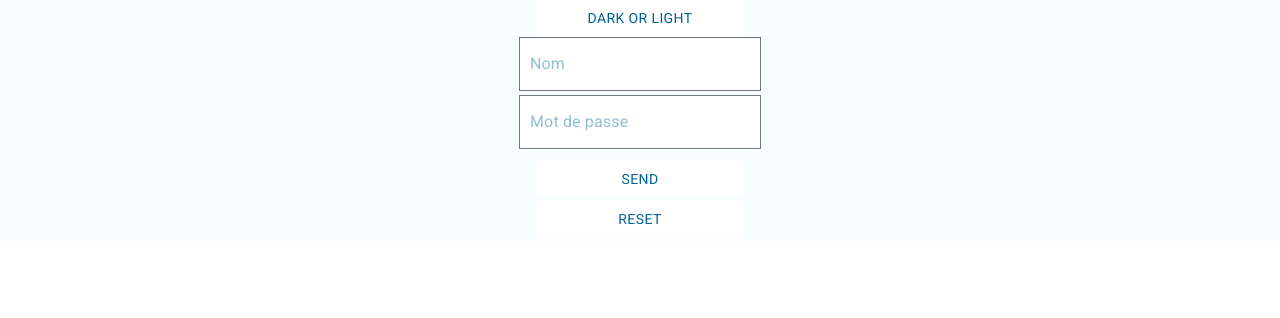
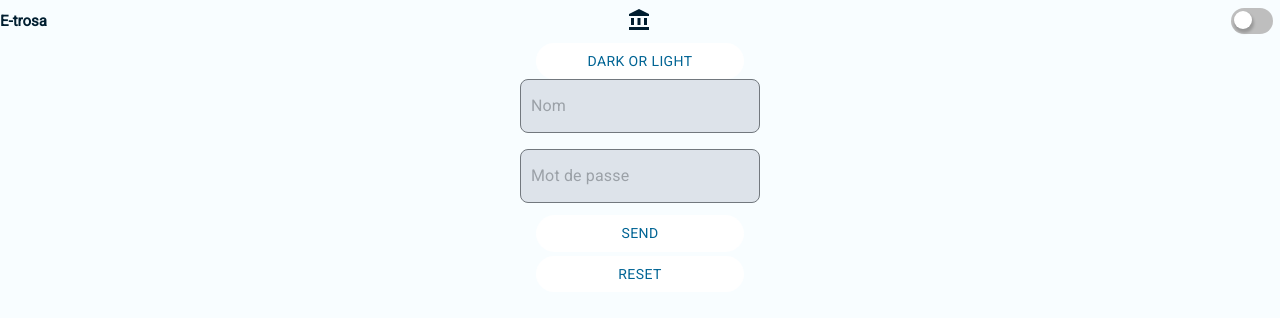
Before and after one commit to TianaNanta/e-trosa, a React (Create React App) app in the folder frontend/my-app/: page / in a window 1280 px wide. Shown: the top 318 px of the page. Built offline with nearby package versions, Linux system fonts and the light colour scheme.

Commit message:
There is a bug somewhere

```diff
--- a/frontend/my-app/package.json
+++ b/frontend/my-app/package.json
@@ -6,6 +6,7 @@
     "@emotion/react": "^11.10.6",
     "@emotion/styled": "^11.10.6",
     "@fontsource/roboto": "^4.5.8",
+    "@mui/icons-material": "^5.11.9",
     "@mui/material": "^5.11.10",
     "@mui/styled-engine-sc": "^5.11.9",
     "@testing-library/jest-dom": "^5.16.5",
--- a/frontend/my-app/src/App.styled.ts
+++ b/frontend/my-app/src/App.styled.ts
@@ -7,6 +7,7 @@ export const AppBackground = styled.div`
     /* background-repeat: no-repeat; */
     /* background-size: cover; */
     background-color: ${props => props.theme.themode.background};
+    height: 100vh;
 `
 
 export const CenterBox = styled(Box)`
--- a/frontend/my-app/src/App.tsx
+++ b/frontend/my-app/src/App.tsx
@@ -7,6 +7,7 @@ import theme from './core/theme/index';
 import DarkTheme  from './core/theme/theme2';
 import GlobalStyle from './core/theme/global';
 import Space from './components/space/space';
+import Header from './pages/header/header';
 
 function App() {
 
@@ -30,6 +31,7 @@ function App() {
   return (
     <>
       <ThemeProvider theme={themeswitch} >
+        <Header mode={handleThemeToggle}/>
         <AppBackground>
           <GlobalStyle />
           <CenterBox>
@@ -39,7 +41,7 @@ function App() {
               <BorderBox>
                 <Input id={'name'} type={'text'} label={'Nom'} value={name} setValue={setName} />
               </BorderBox>
-                <Space size={1} height={1} />
+                <Space size={1} height={4} />
               <BorderBox>
                 <Input id={'password'} type={'password'} label={'Mot de passe'} value={password} setValue={setPassword} />
               </BorderBox>
--- a/frontend/my-app/src/components/buttons/button.style.ts
+++ b/frontend/my-app/src/components/buttons/button.style.ts
@@ -15,6 +15,7 @@ export const BoxStyled = styled(Box)<IButton>`
     & .MuiButton-root {
         color: ${props => props.theme.themode.primary};
         background-color: ${props => props.theme.themode.onPrimary};
+        border-radius: 20px;
         width: 100%;
             &:hover {
             /* background-color: ${props => props.theme.themode.primary}; */
--- a/frontend/my-app/src/components/input/input.style.ts
+++ b/frontend/my-app/src/components/input/input.style.ts
@@ -5,18 +5,19 @@ import { Box }  from "@mui/material";
 export const BoxStyled = styled(Box)`
     display: flex;
     min-width: ${props => props.theme.size(5) * 12}px;
-    border: solid 1px ${props => props.theme.themode.outline};
     font-family: ${props => props.theme.typography.heading};
 
     & .MuiInputBase-root {
         /* background-color : red; */
         border-color: transparent;
-        background-color: ${props => props.theme.themode.onPrimary};
-        color: ${props => props.theme.themode.primary};
+        border-radius: ${props => props.theme.size(2)}px;
+        border: solid 1px ${props => props.theme.themode.outline};
+        background-color: ${props => props.theme.themode.surfaceVariant};
+        color: ${props => props.theme.themode.onSurfaceVariant};
 
         &:hover {
             /* background-color: ${props => props.theme.themode.onPrimary}; */
-            border: none;
+            /* border: none; */
         }
     };
 
--- /dev/null
+++ b/frontend/my-app/src/components/switch/switch.style.ts
@@ -0,0 +1,48 @@
+import styled from 'styled-components';
+
+export const CheckBoxWrapper = styled.div`
+  position: relative;
+  display: flex;
+  align-items: center;
+`
+
+export const CheckBoxLabel = styled.label`
+  position: absolute;
+  top: 1;
+  left: 0;
+  width: 42px;
+  height: 26px;
+  border-radius: 15px;
+  background: #bebebe;
+  cursor: pointer;
+        &::after {
+            content: "";
+            display: block;
+            border-radius: 50%;
+            width: 18px;
+            height: 18px;
+            margin: 3px;
+            background: #ffffff;
+            box-shadow: 1px 3px 3px 1px rgba(0, 0, 0, 0.2);
+            transition: 0.2s;
+        }
+`
+export const CheckBox = styled.input`
+  opacity: 0;
+  z-index: 1;
+  border-radius: 15px;
+  width: 42px;
+  height: 26px;
+        &:checked + ${CheckBoxLabel} {
+            background-color: ${props => props.theme.themode.primary} ;
+            &::after {
+            content: "";
+            display: block;
+            border-radius: 50%;
+            width: 18px;
+            height: 18px;
+            margin-left: 21px;
+            transition: 0.2s;
+            }
+        }
+`
--- /dev/null
+++ b/frontend/my-app/src/components/switch/switch.tsx
@@ -0,0 +1,13 @@
+import React from 'react'
+import { CheckBox, CheckBoxLabel, CheckBoxWrapper } from './switch.style';
+
+export function StyledSwitch() {
+    return (
+        <>
+            <CheckBoxWrapper>
+                <CheckBox id="checkbox" type="checkbox" />
+                <CheckBoxLabel htmlFor="checkbox" />
+            </CheckBoxWrapper>
+        </>
+    )
+}
--- /dev/null
+++ b/frontend/my-app/src/pages/header/header.style.ts
@@ -0,0 +1,18 @@
+import styled from 'styled-components';
+import { Box , Switch } from '@mui/material';
+
+export const HeaderStyled = styled(Box)`
+    display: flex;
+    justify-content: space-between;
+    align-items: center;
+    z-index: 10;
+    top: 0;
+    position: sticky;
+    width: 100%;
+    background-color: ${props => props.theme.themode.background};
+
+    &  {
+        color : ${props => props.theme.themode.onPrimaryContainer};
+        font-size: inherit;
+    }
+`
--- /dev/null
+++ b/frontend/my-app/src/pages/header/header.tsx
@@ -0,0 +1,25 @@
+import React from 'react';
+import { HeaderStyled } from './header.style';
+import { Box } from '@mui/material';
+import { StyledSwitch } from '../../components/switch/switch';
+import AccountBalanceIcon from '@mui/icons-material/AccountBalance';
+
+interface IHeader {
+    mode: () => void;
+}
+
+export default function Header({ mode } : IHeader) {
+  return (
+    <HeaderStyled>
+        <Box>
+            <h2>E-trosa</h2>
+        </Box>
+        <Box>
+            <AccountBalanceIcon />
+        </Box>
+        <Box>
+            <StyledSwitch />
+        </Box>
+    </HeaderStyled>
+  );
+}
```
Also changed, not shown: 1 other file (tests, documents, lock files or other folders).
